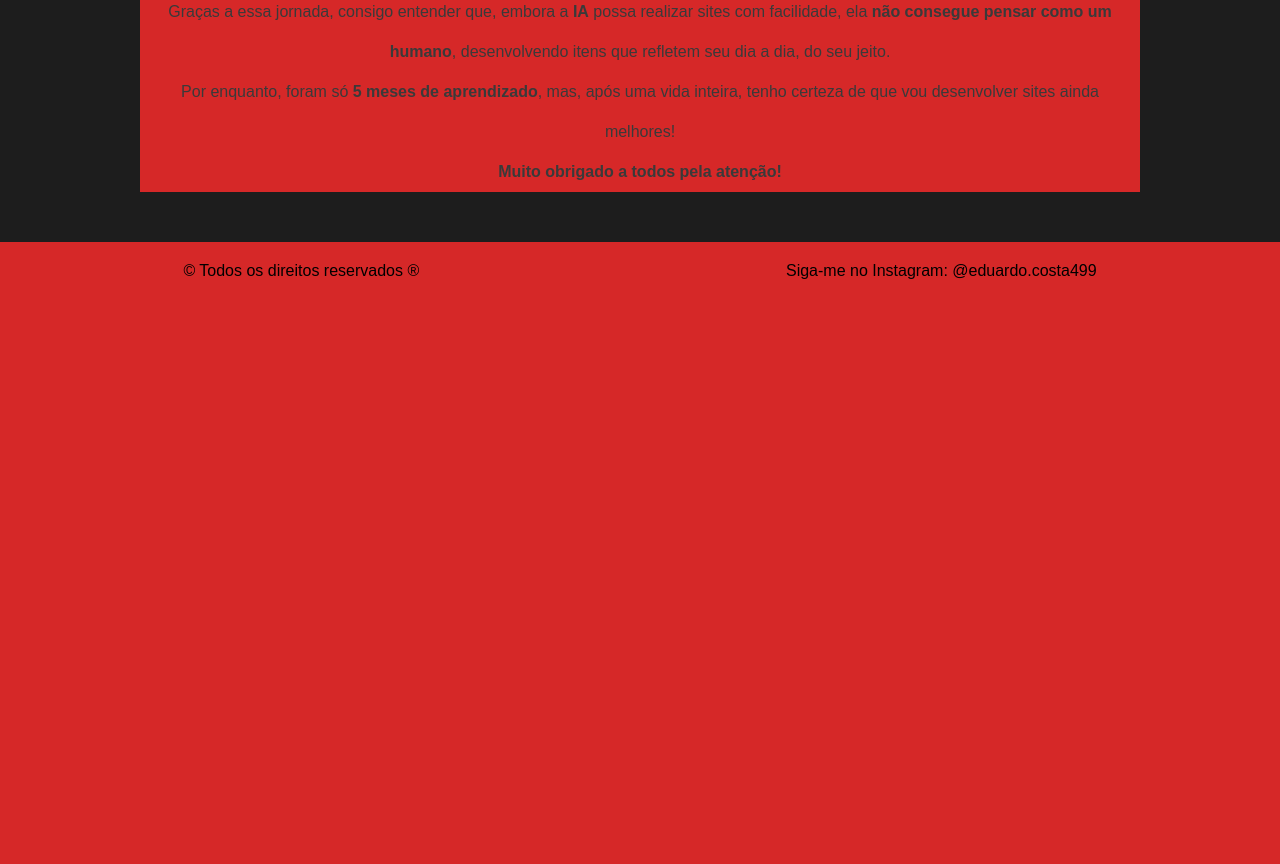
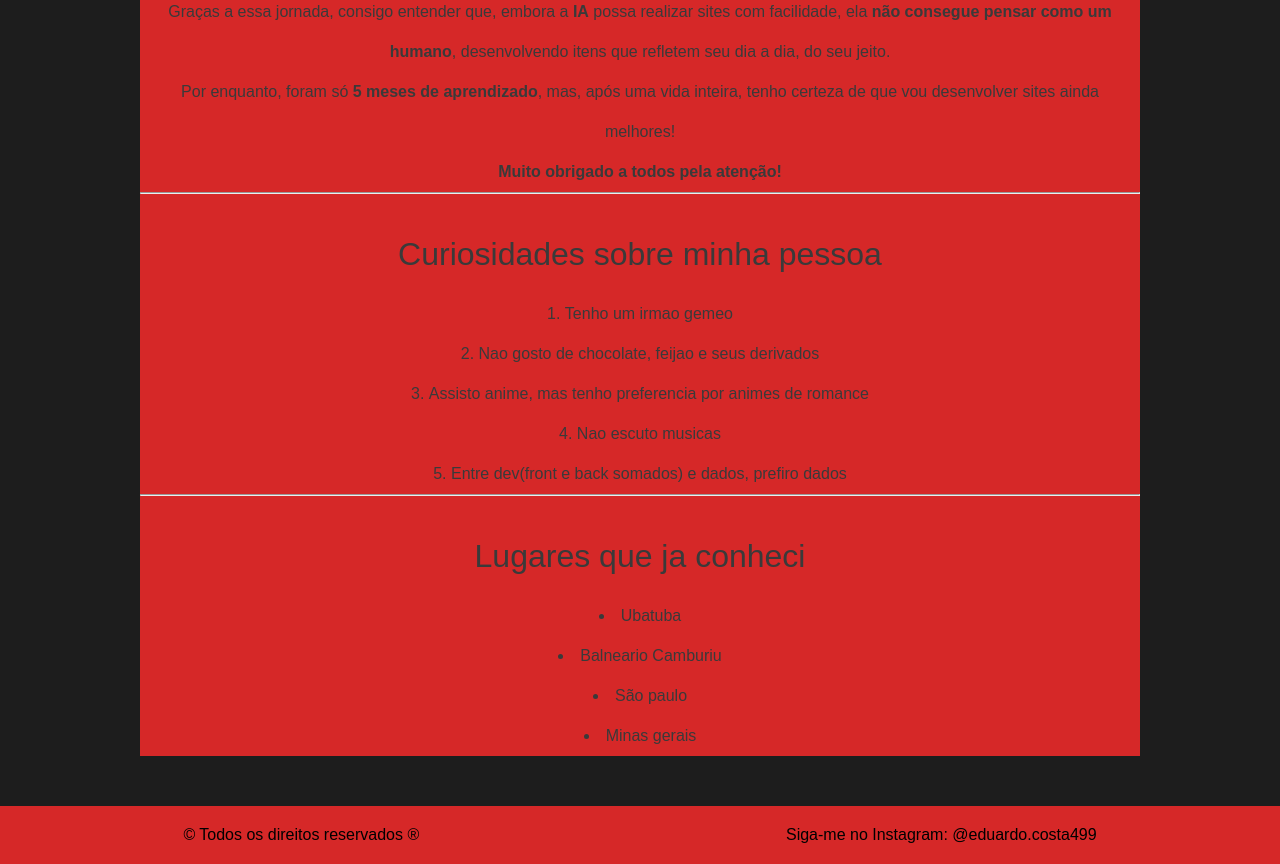
Before and after one commit to EduardoCosta942/ecam-flix, a plain HTML site: page secundary_pages/sobre_nos/sobre_nos.html in a window 1280 px wide. Shown: the part 1012-1876 px from the top of the page. Before the commit the page ends 1312 px from the top, so only its background shows below. Drawn offline with Linux system fonts and the light colour scheme.

Commit message:
feat: personal information

```diff
--- a/secundary_pages/sobre_nos/sobre_nos.css
+++ b/secundary_pages/sobre_nos/sobre_nos.css
@@ -31,3 +31,19 @@ main section div div p {
     text-align: center;
     color: var(--black);
 }
+
+main section div div ol,
+main section div div ol h1 {
+    color: var(--black);
+    text-align: center;
+    list-style-position: inside;
+    line-height: 2.5;
+}
+
+main section div div ul,
+main section div div ul h1 {
+    color: var(--black);
+    text-align: center;
+    list-style-position: inside;
+    line-height: 2.5;
+}
--- a/secundary_pages/sobre_nos/sobre_nos.html
+++ b/secundary_pages/sobre_nos/sobre_nos.html
@@ -58,6 +58,26 @@
                         certeza de que vou desenvolver sites ainda melhores!</p>
                     <p><strong>Muito obrigado a todos pela atenção!</strong></p>
 
+                    <hr>
+                    <ol>
+                        <h1>Curiosidades sobre minha pessoa</h1>
+                        <li>Tenho um irmao gemeo</li>
+                        <li>Nao gosto de chocolate, feijao e seus derivados</li>
+                        <li>Assisto anime, mas tenho preferencia por animes de romance</li>
+                        <li>Nao escuto musicas</li>
+                        <li>Entre dev(front e back somados) e dados, prefiro dados</li>
+                    </ol>
+
+
+                    <hr>
+                    <ul>
+                        <h1>Lugares que ja conheci</h1>
+                        <li>Ubatuba</li>
+                        <li>Balneario Camburiu</li>
+                        <li>São paulo</li>
+                        <li>Minas gerais</li>
+                    </ul>
+
                 </div>
             </div>
         </section>
```
